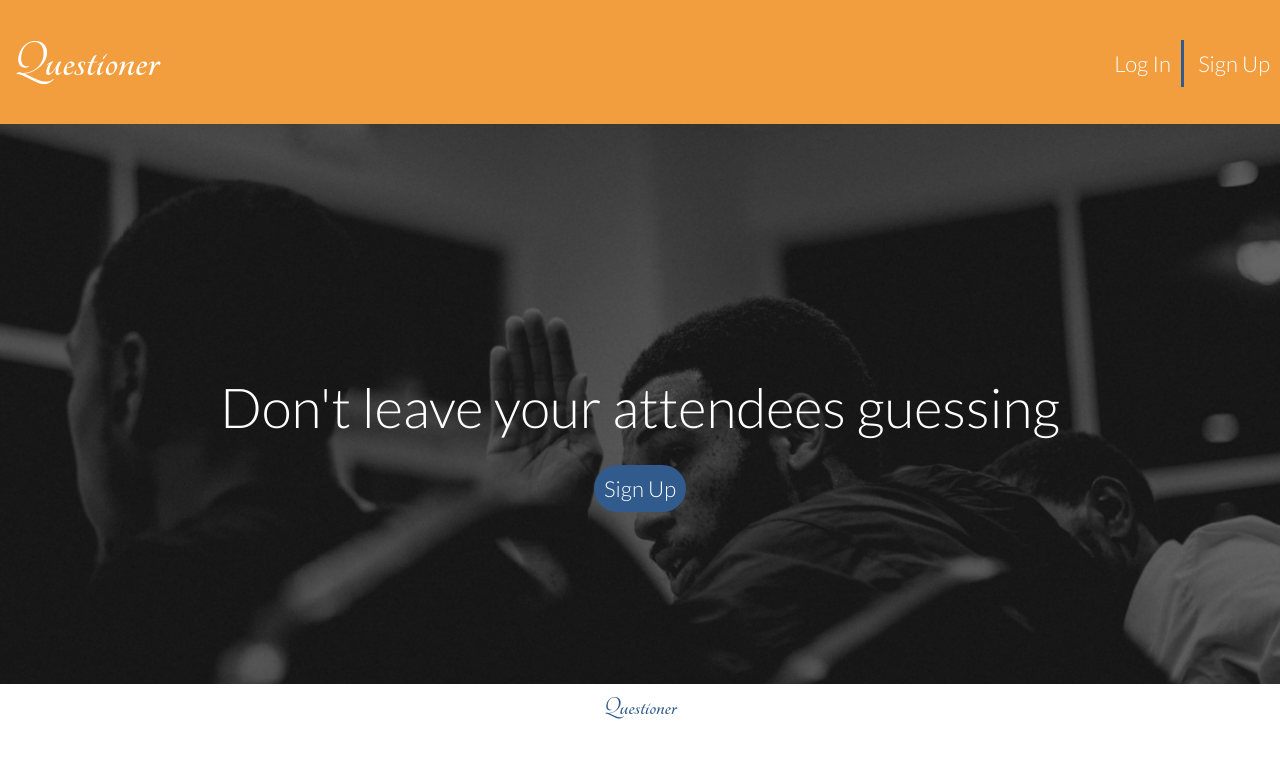
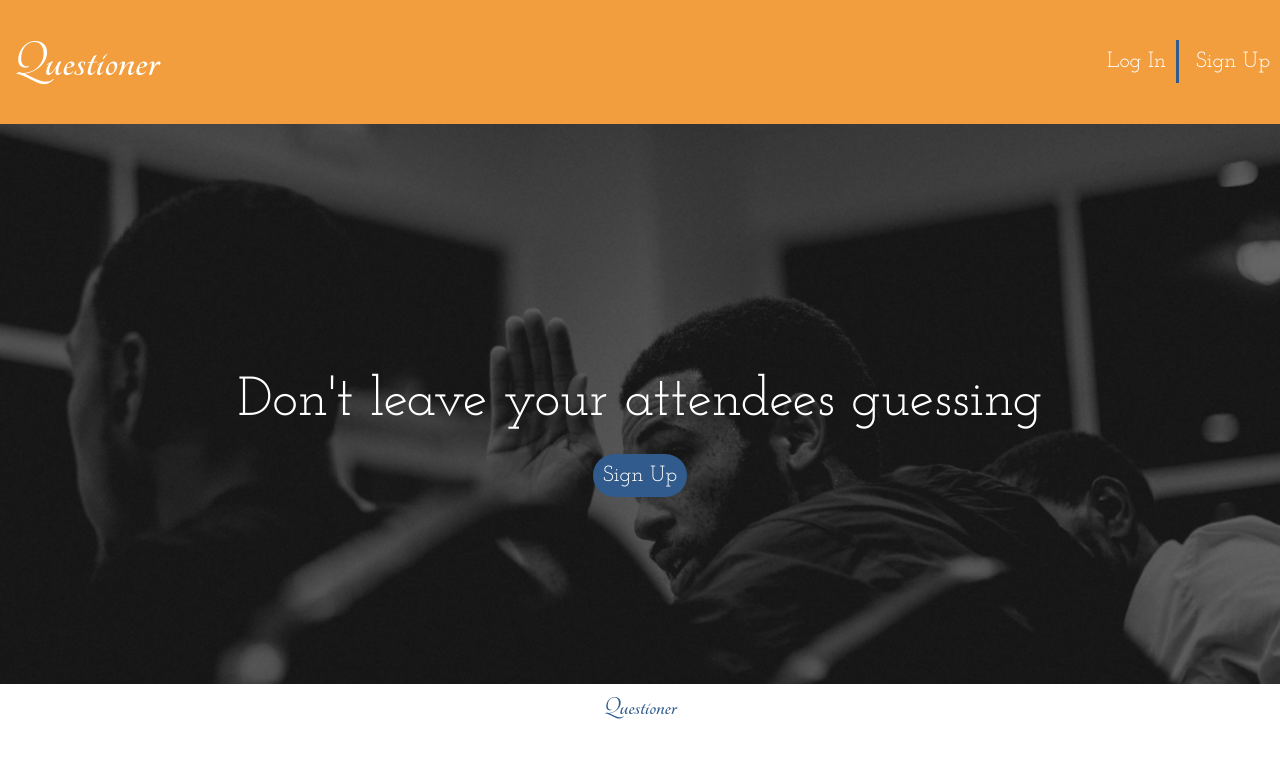
Before and after one commit to cupidcoder/questioner, a website: page UI/index.html in a window 1280 px wide. Drawn offline with Linux system fonts and the light colour scheme.

Commit message:
[Chore #163023304] Change project font to stylish Josefin Slab font

```diff
--- a/UI/css/main.css
+++ b/UI/css/main.css
@@ -10,7 +10,7 @@
 /* Body */
 
 body {
-    font-family: 'Lato', sans-serif;
+    font-family: 'Josefin Slab', serif;
     font-size: 22px;
     box-sizing: border-box;
     margin: 0;
--- a/UI/index.html
+++ b/UI/index.html
@@ -3,7 +3,7 @@
         <meta charset="utf8">
         <link rel="icon" type="image" href="css/img/favicon.ico">
         <meta name="viewport" content="width=device-width, initial-scale=1.0">
-        <link href="https://fonts.googleapis.com/css?family=Lato:300,700|Tangerine:700" rel="stylesheet">
+        <link href="https://fonts.googleapis.com/css?family=Josefin+Slab:400,400i,700i|Tangerine:700" rel="stylesheet">
         <link rel="stylesheet" type="text/css" href="css/main.css">
         <link rel="stylesheet" type="text/css" href="css/queries.css">
         <title>Questioner | Meetup insights</title>
```
Also changed, not shown: UI/views/create-meetup.html (+1 -1 lines), UI/views/dashboard.html (+1 -1 lines), UI/views/meetup-details.html (+1 -1 lines), UI/views/meetups.html (+1 -1 lines), UI/views/my-meetups.html (+1 -1 lines), UI/views/new-password.html (+1 -1 lines), UI/views/password-reset.html (+1 -1 lines), UI/views/signin.html (+1 -1 lines), UI/views/signup.html (+1 -1 lines).
